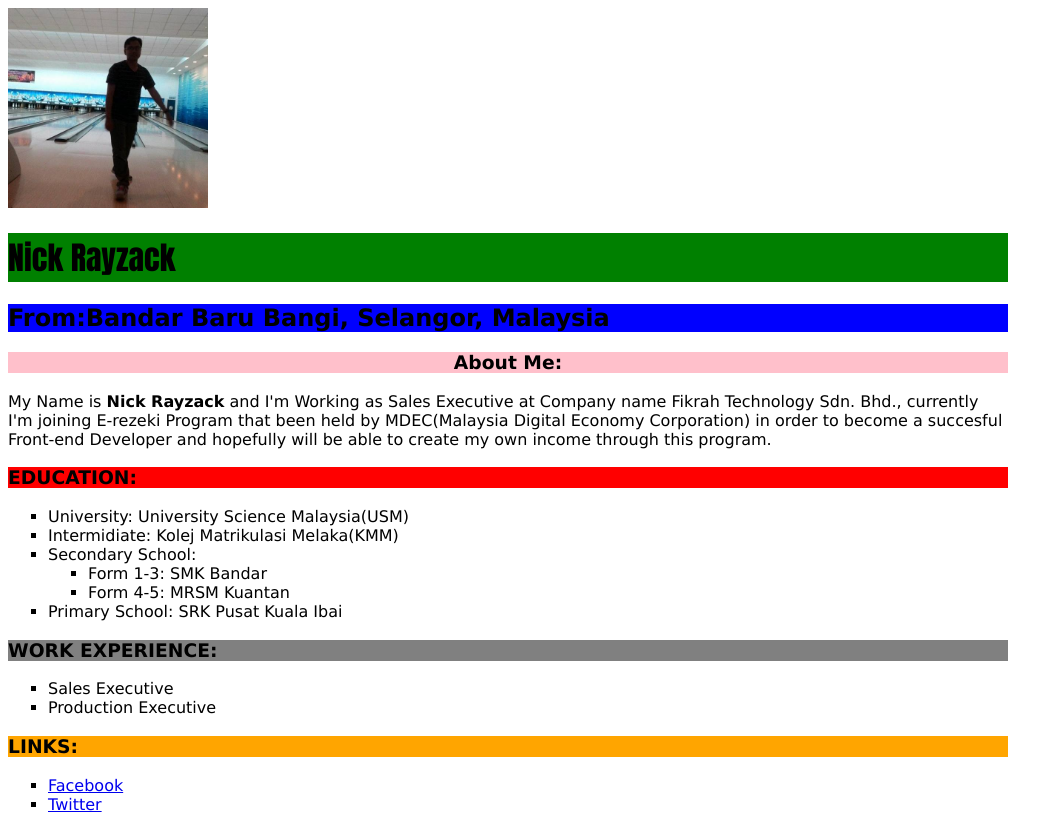
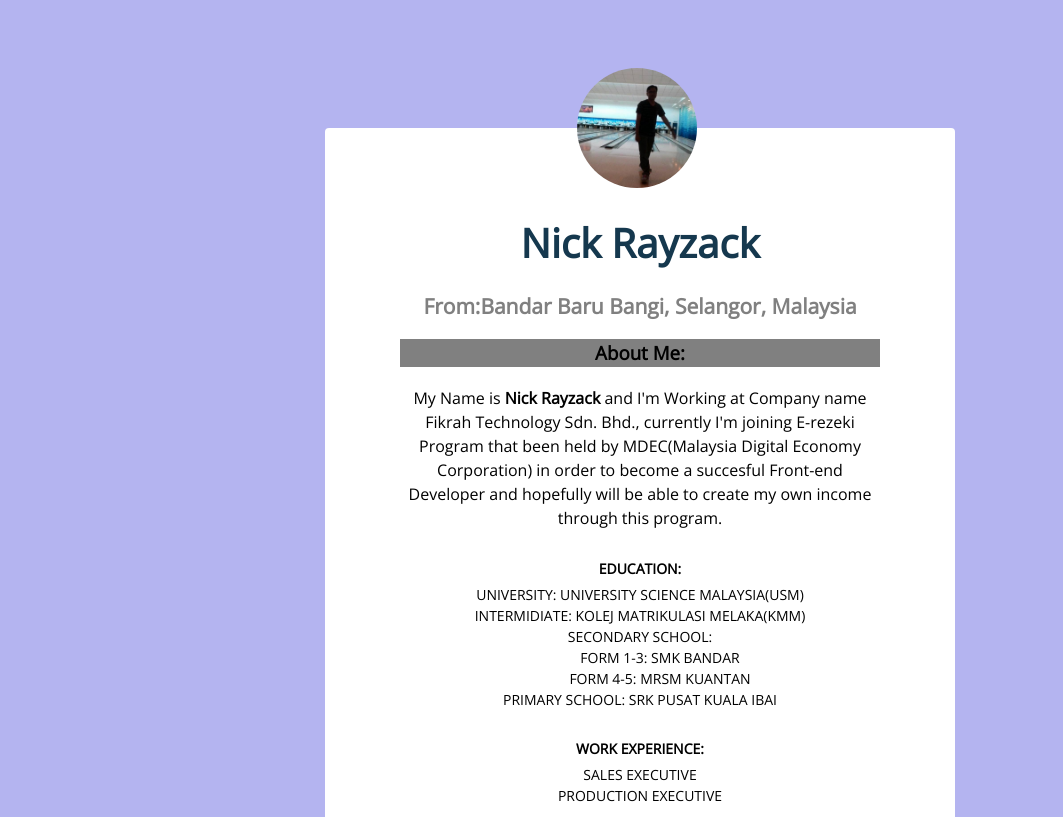
Before and after one commit to Nickrayzack/Nickrayzack.github.io, a plain HTML site: page index.html in a window 1280 px wide. Shown: the top 817 px of the page, without its empty margins (0-1063 px from the left). Drawn offline with nearby package versions, Linux system fonts and the light colour scheme.

Commit message:
This is my block 2 assignment

```diff
--- /dev/null
+++ b/css/styles.css
@@ -0,0 +1,107 @@
+body {
+    font-family: 'Open Sans', sans-serif;
+    padding: 120px 0;
+    color: #000000;
+    background-color: #b4b4f0;
+}
+
+ul{
+    padding: 0;
+}
+
+li{
+    list-style: none;
+}
+
+.main-block{
+    line-height: 1.5;
+    position: relative;
+    box-sizing: border-box;
+    width:100%;
+    max-width: 630px;
+    margin: 0 auto;
+    padding: 80px 75px;
+    text-align: center;
+    border-radius: 4px;
+    background-color: #fff;
+}
+
+.avatar-image{
+    position: absolute;
+    top: -60px;
+    left: 40%;
+    width: 120px;
+    height: 120px;
+    border-radius:50%;
+    background: url(../images/My_Picture.jpg);
+    background-size: cover;
+}
+
+.name-header{
+    font-size: 40px;
+    font-weight: 600;
+    line-height: 1.3;
+    margin: 9px 0 24px;
+    color: #15384e;
+}
+
+.sub-header{
+    font-size: 21px;
+    font-weight: 600;
+    line-height: 1.3;
+    margin-top: 9px 0 24px;
+    color: #808080;
+}
+
+.add-on{
+    text-align:center;
+    Background-Color:grey;
+}
+
+.full-info{
+    font-size: 16px;
+    margin: 0;
+    text-align: center;
+}
+
+.list-info{
+    font-size: 14px;
+    margin: 0;
+    text-transform: uppercase;
+}
+
+.info-header{
+    font-size: 14px;
+    font-weight: 700;
+    line-height: 1.3;
+    margin: 30px 0 6;
+
+}
+
+.socials{
+    margin-top: 30px;
+}
+
+.socials li{
+    display: inline-block;
+}
+
+.social-image{
+    display: block;
+    width: 45px;
+    margin-right: 12px;
+    -webkit-transition:-webkit-transform .4s ease-in;
+            transition:-webkit-transform .4s ease-in;
+            transition:        transform .4s ease-in;
+            transition:        transform .4s ease-in;
+
+}
+
+.social-image:hover{
+    -webkit-transform:scale(1.1);
+            transform:scale(1.1);
+}
+
+.social-image img{
+    width: 100%;
+}
--- a/index.html
+++ b/index.html
@@ -1,51 +1,44 @@
-<!DOCTYPE html>
+<DOCTYPE! html>
 <html>
 <head>
     <meta charset="utf-8">
     <title>Basic HTML</title>
-    <link rel="stylesheet" href="#">
-    <style>
-        body{ width:1000px;}
-        iframe { margin-bottom: 20px;}
-        ul{padding: Auto;}
-        li{list-style: square;}
-    </style>
+    <link href='https://fonts.googleapis.com/css?family=Open+Sans' rel='stylesheet' type='text/css'>
+    <link rel="stylesheet" href="./css/styles.css">
+
 </head>
-<body style = "font-family:Verdana">
-    <img src = "My_Picture.jpg" alt = "My Avatar Pic" width = "200" height = "200"/>
-    <h1 style = "background-color:green;font-family:impact">Nick Rayzack</h1>
-    <h2 style = "background-color:blue">From:Bandar Baru Bangi, Selangor, Malaysia</h2>
-    <h3 style = "text-align:center;background-color:pink">About Me:</h3>
-    <p>My Name is <strong>Nick Rayzack</strong> and I'm Working as Sales Executive at Company name Fikrah Technology Sdn. Bhd., currently I'm joining E-rezeki Program that been held by MDEC(Malaysia Digital Economy Corporation) in order to become a succesful Front-end Developer and hopefully will be able to create my own income through this program.</p>
+<body>
+    <div class ="main-block">
+        <div class ="avatar-image"></div>
+    <h1 class="name-header">Nick Rayzack</h1>
+    <h2 class="sub-header">From:Bandar Baru Bangi, Selangor, Malaysia</h2>
+    <h3 class="add-on">About Me:</h3>
+    <p class="full-info">My Name is <strong>Nick Rayzack</strong> and I'm Working at Company name Fikrah Technology Sdn. Bhd., currently I'm joining E-rezeki Program that been held by MDEC(Malaysia Digital Economy Corporation) in order to become a succesful Front-end Developer and hopefully will be able to create my own income through this program.</p>
 
 
-    <h3 style = "background-color:red">EDUCATION:</h3>
-    <ul>
+    <h3 class = "info-header">EDUCATION:</h3>
+    <ul class = "list-info">
     <li >University: University Science Malaysia(USM)</li>
     <li >Intermidiate: Kolej Matrikulasi Melaka(KMM)</li>
     <li >Secondary School:
         <ol>
         <li >Form 1-3: SMK Bandar</li>
         <li >Form 4-5: MRSM Kuantan</li>
-        </ol>
-        </li>
+        </ol></li>
+
     <li>Primary School: SRK Pusat Kuala Ibai</li>
     </ul>
-    <h3 style = "background-color:grey">WORK EXPERIENCE:</h3>
-    <ul>
+    <h3 class = "info-header">WORK EXPERIENCE:</h3>
+    <ul class ="list-info">
     <li>Sales Executive</li>
     <li>Production Executive</li>
     </ul>
-    <h3 style = "background-color:orange">LINKS:</h3>
-    <ul>
-    <li><a href = "https://www.facebook.com">Facebook</a></li>
-    <li><a href = "https://twitter.com">Twitter</a></li>
+
+    <ul class = "socials">
+    <li><a class="social-image" href = "https://www.facebook.com"><img src="images/face%20book.png"/></a></li>
+    <li><a class="social-image" href = "https://twitter.com"><img src="images/twitter.png"/></a></li>
     </ul>
-    <h3 style = "background-color:purple">VIDEO, IMAGES, MUSIC I LIKE:</h3>
-    <iframe width="325" height="315" src="https://www.youtube.com/embed/jlIv7FZw73Q" frameborder="0" allowfullscreen></iframe>
-    <iframe width="325" height="315" src="https://www.youtube.com/embed/VaTJ11eu7Ho" frameborder="0" allowfullscreen></iframe>
-    <iframe width="325" height="315" src="https://www.youtube.com/embed/XdlmoLAbbiQ" frameborder="0" allowfullscreen></iframe>
-    <iframe width="100%" height="Auto" scrolling="no" frameborder="no" src="https://w.soundcloud.com/player/?url=https%3A//api.soundcloud.com/tracks/233605190&amp;auto_play=false&amp;hide_related=false&amp;show_comments=true&amp;show_user=true&amp;show_reposts=false&amp;visual=true"></iframe>
-    <iframe src="http://www.w3schools.com" width="100%" height="Auto" frameborder="0" scrolling="no"></iframe>
-</body>
-</html>
+
+    </div>
+    </body>
+    </html>
```
Also changed, not shown: images/My_Picture.jpg (added), images/face book.png (added), images/twitter.png (added).
